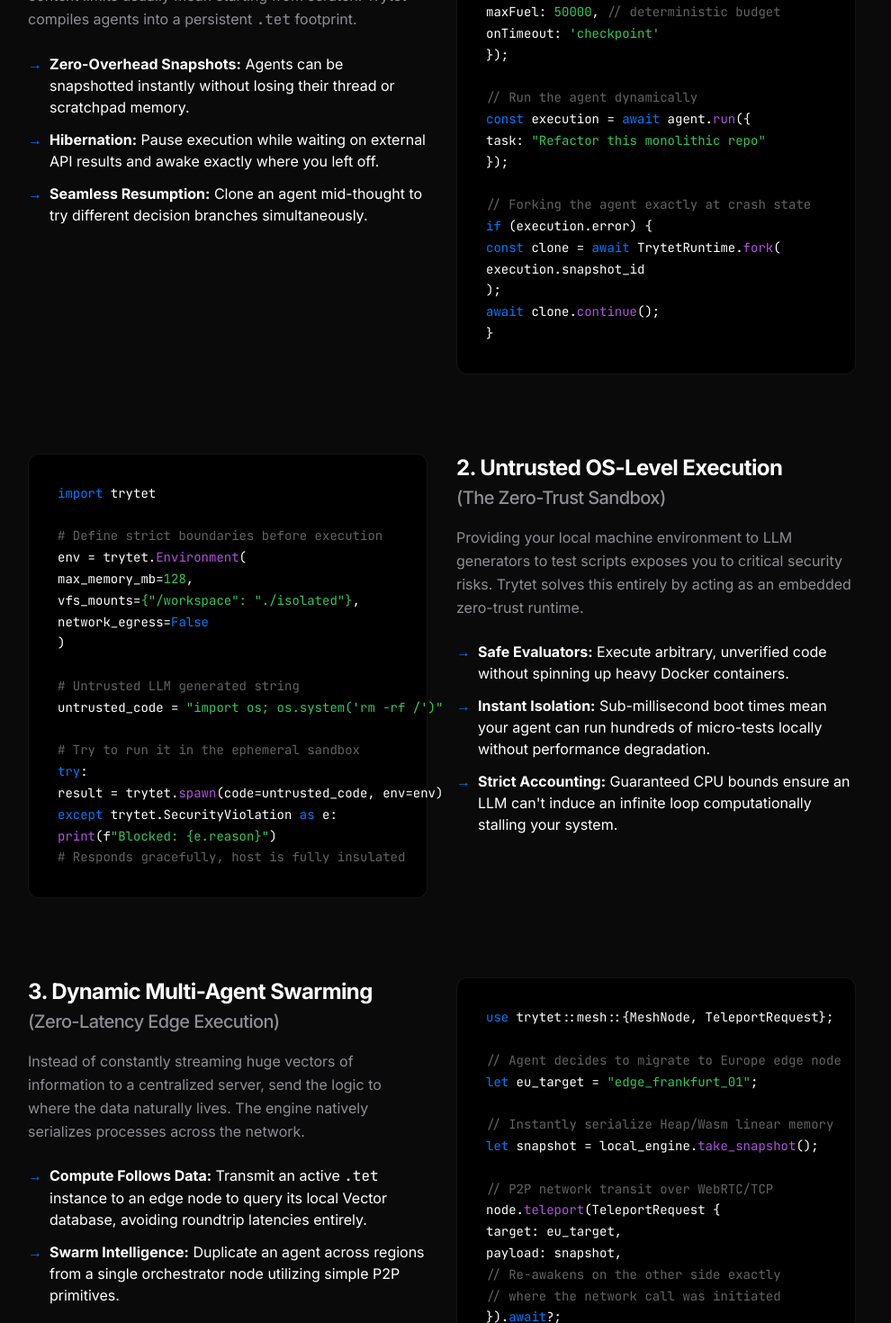
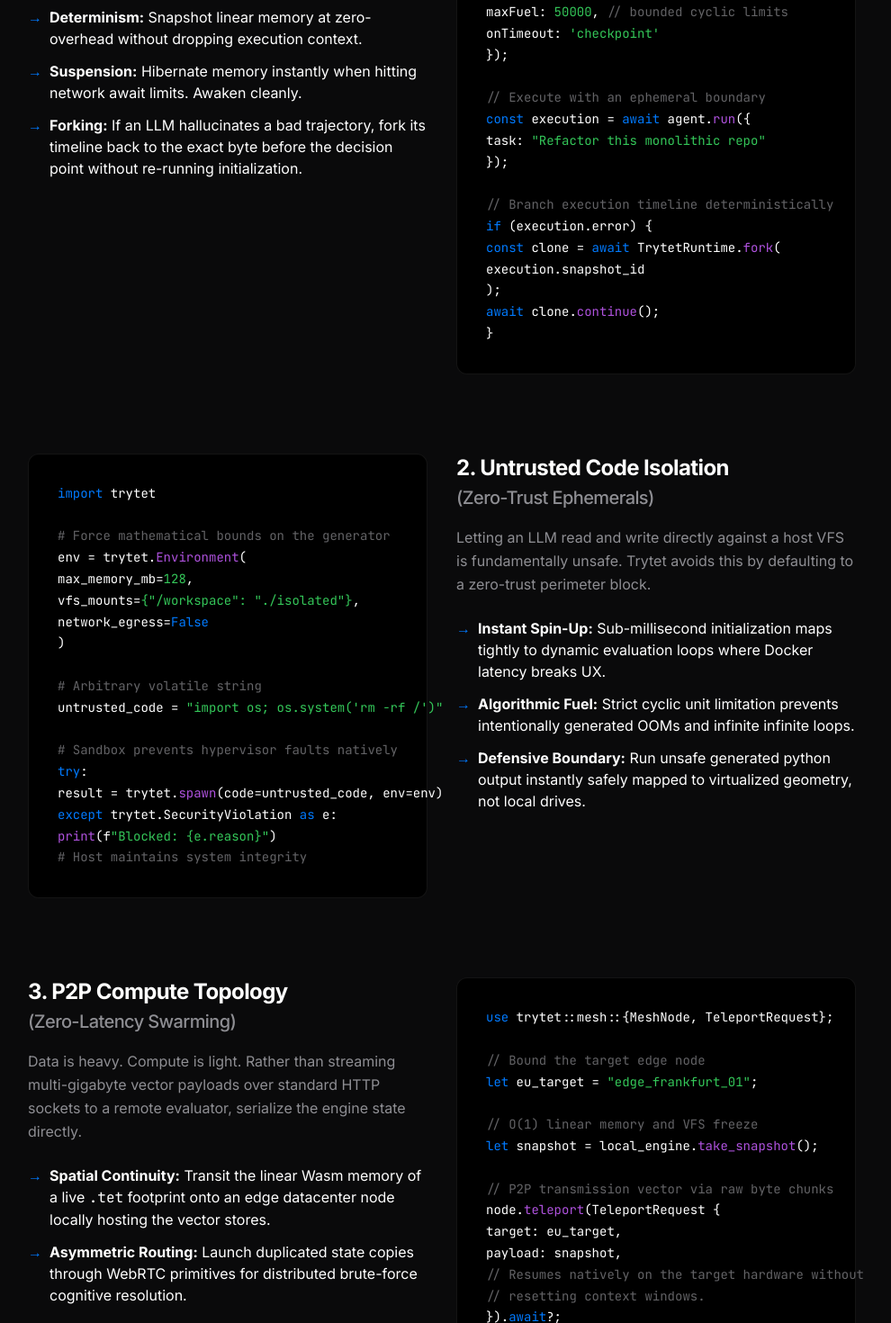
Before and after one commit to bneb/trytet, a Next.js app in the folder playground/: page /how-to in a window 1280 px wide. Shown: the part 540-2010 px from the top of the page at 90% size, without its empty margins (149-1139 px from the left). Built offline with nearby package versions, Linux system fonts and the light colour scheme.

Commit message:
docs(landing): tune copy to coasting valedictorian persona

```diff
--- a/playground/src/app/how-to/page.tsx
+++ b/playground/src/app/how-to/page.tsx
@@ -10,10 +10,10 @@
             <div className="w-full flex justify-center">
                 <header className="pt-24 pb-12 px-10 w-full max-w-[1000px]">
                     <h1 className="text-[clamp(32px,6vw,56px)] font-bold tracking-tight mb-4 leading-[1.1]">
-                        Unleashing Autonomous Agents
+                        Architecting stateful agents.
                     </h1>
                     <p className="text-[18px] text-[var(--text-sub)] max-w-[700px]">
-                        Trytet isn't just an execution sandbox; it is an embeddable compute substrate designed to solve the hardest problems in agentic workflows: context limits, untrusted code execution, and geographic latency.
+                        Trytet is an embeddable Wasm substrate. It handles the heavily-constrained problems of agent architecture natively: resolving context crashes, isolating untrusted code, and serializing state for geographic transit.
                     </p>
                 </header>
             </div>
@@ -24,41 +24,41 @@
                     {/* Use Case 1 */}
                     <section className="col-span-12 grid grid-cols-1 md:grid-cols-2 gap-8 items-start">
                         <div>
-                            <h2 className="text-2xl font-bold tracking-tight mb-4">1. The "Indestructible" AI Agent <br/><span className="text-[var(--text-sub)] text-xl font-medium">(LangChain Integration)</span></h2>
+                            <h2 className="text-2xl font-bold tracking-tight mb-4">1. Persistent Agent Memory <br/><span className="text-[var(--text-sub)] text-xl font-medium">(LangChain Integration)</span></h2>
                             <p className="text-[var(--text-sub)] leading-relaxed mb-6">
-                                When running long-lived autonomous agents (like Devin or AutoGPT), system crashes, network failures, or API context limits usually mean starting from scratch. Trytet compiles agents into a persistent <code>.tet</code> footprint.
+                                Agents crash. APIs rate-limit. Compiling the workflow into a deterministic <code>.tet</code> binary solves state retention.
                             </p>
                             <ul className="space-y-3">
                                 <li className="flex items-start">
                                     <span className="text-[var(--electric-blue)] font-bold mr-2">→</span>
-                                    <span><strong>Zero-Overhead Snapshots:</strong> Agents can be snapshotted instantly without losing their thread or scratchpad memory.</span>
+                                    <span><strong>Determinism:</strong> Snapshot linear memory at zero-overhead without dropping execution context.</span>
                                 </li>
                                 <li className="flex items-start">
                                     <span className="text-[var(--electric-blue)] font-bold mr-2">→</span>
-                                    <span><strong>Hibernation:</strong> Pause execution while waiting on external API results and awake exactly where you left off.</span>
+                                    <span><strong>Suspension:</strong> Hibernate memory instantly when hitting network await limits. Awaken cleanly.</span>
                                 </li>
                                 <li className="flex items-start">
                                     <span className="text-[var(--electric-blue)] font-bold mr-2">→</span>
-                                    <span><strong>Seamless Resumption:</strong> Clone an agent mid-thought to try different decision branches simultaneously.</span>
+                                    <span><strong>Forking:</strong> If an LLM hallucinates a bad trajectory, fork its timeline back to the exact byte before the decision point without re-running initialization.</span>
                                 </li>
                             </ul>
                         </div>
                         <div className="code-block w-full">
-<pre><code><span className="comment text-[var(--code-comment)]">// Wrapping an autonomous agent in Trytet</span><br/>
+<pre><code><span className="comment text-[var(--code-comment)]">// Wrap the agent in a deterministic runtime</span><br/>
 <span className="keyword text-[var(--electric-blue)]">import</span> {'{'} TrytetRuntime {'}'} <span className="keyword text-[var(--electric-blue)]">from</span> <span className="string text-[var(--mint-success)]">'@trytet/sdk'</span>;<br/>
 <br/>
 <span className="keyword text-[var(--electric-blue)]">const</span> agent = <span className="keyword text-[var(--electric-blue)]">new</span> TrytetRuntime({'{'}<br/>
     wasmBinary: <span className="string text-[var(--mint-success)]">'./agent-core.tet'</span>,<br/>
-    maxFuel: <span className="string text-[var(--mint-success)]">50000</span>, <span className="comment text-[var(--code-comment)]">// deterministic budget</span><br/>
+    maxFuel: <span className="string text-[var(--mint-success)]">50000</span>, <span className="comment text-[var(--code-comment)]">// bounded cyclic limits</span><br/>
     onTimeout: <span className="string text-[var(--mint-success)]">'checkpoint'</span><br/>
 {'}'});<br/>
 <br/>
-<span className="comment text-[var(--code-comment)]">// Run the agent dynamically</span><br/>
+<span className="comment text-[var(--code-comment)]">// Execute with an ephemeral boundary</span><br/>
 <span className="keyword text-[var(--electric-blue)]">const</span> execution = <span className="keyword text-[var(--electric-blue)]">await</span> agent.<span className="function text-[var(--magenta-teleport)]">run</span>({'{'} <br/>
     task: <span className="string text-[var(--mint-success)]">"Refactor this monolithic repo"</span> <br/>
 {'}'});<br/>
 <br/>
-<span className="comment text-[var(--code-comment)]">// Forking the agent exactly at crash state</span><br/>
+<span className="comment text-[var(--code-comment)]">// Branch execution timeline deterministically</span><br/>
 <span className="keyword text-[var(--electric-blue)]">if</span> (execution.error) {'{'}<br/>
     <span className="keyword text-[var(--electric-blue)]">const</span> clone = <span className="keyword text-[var(--electric-blue)]">await</span> TrytetRuntime.<span className="function text-[var(--magenta-teleport)]">fork</span>(<br/>
         execution.snapshot_id<br/>
@@ -73,40 +73,40 @@
                         <div className="code-block w-full order-2 md:order-1">
 <pre><code><span className="keyword text-[var(--electric-blue)]">import</span> trytet<br/>
 <br/>
-<span className="comment text-[var(--code-comment)]"># Define strict boundaries before execution</span><br/>
+<span className="comment text-[var(--code-comment)]"># Force mathematical bounds on the generator</span><br/>
 env = trytet.<span className="function text-[var(--magenta-teleport)]">Environment</span>(<br/>
     max_memory_mb=<span className="string text-[var(--mint-success)]">128</span>,<br/>
     vfs_mounts={<span className="string text-[var(--mint-success)]">{'{'}"/workspace": "./isolated"{'}'}</span>},<br/>
     network_egress=<span className="keyword text-[var(--electric-blue)]">False</span><br/>
 )<br/>
 <br/>
-<span className="comment text-[var(--code-comment)]"># Untrusted LLM generated string</span><br/>
+<span className="comment text-[var(--code-comment)]"># Arbitrary volatile string</span><br/>
 untrusted_code = <span className="string text-[var(--mint-success)]">"import os; os.system('rm -rf /')"</span><br/>
 <br/>
-<span className="comment text-[var(--code-comment)]"># Try to run it in the ephemeral sandbox</span><br/>
+<span className="comment text-[var(--code-comment)]"># Sandbox prevents hypervisor faults natively</span><br/>
 <span className="keyword text-[var(--electric-blue)]">try</span>:<br/>
     result = trytet.<span className="function text-[var(--magenta-teleport)]">spawn</span>(code=untrusted_code, env=env)<br/>
 <span className="keyword text-[var(--electric-blue)]">except</span> trytet.SecurityViolation <span className="keyword text-[var(--electric-blue)]">as</span> e:<br/>
     <span className="function text-[var(--magenta-teleport)]">print</span>(f<span className="string text-[var(--mint-success)]">"Blocked: {'{'}e.reason{'}'}"</span>) <br/>
-    <span className="comment text-[var(--code-comment)]"># Responds gracefully, host is fully insulated</span></code></pre>
+    <span className="comment text-[var(--code-comment)]"># Host maintains system integrity</span></code></pre>
                         </div>
                         <div className="order-1 md:order-2">
-                            <h2 className="text-2xl font-bold tracking-tight mb-4">2. Untrusted OS-Level Execution <br/><span className="text-[var(--text-sub)] text-xl font-medium">(The Zero-Trust Sandbox)</span></h2>
+                            <h2 className="text-2xl font-bold tracking-tight mb-4">2. Untrusted Code Isolation <br/><span className="text-[var(--text-sub)] text-xl font-medium">(Zero-Trust Ephemerals)</span></h2>
                             <p className="text-[var(--text-sub)] leading-relaxed mb-6">
-                                Providing your local machine environment to LLM generators to test scripts exposes you to critical security risks. Trytet solves this entirely by acting as an embedded zero-trust runtime.
+                                Letting an LLM read and write directly against a host VFS is fundamentally unsafe. Trytet avoids this by defaulting to a zero-trust perimeter block.
                             </p>
                             <ul className="space-y-3">
                                 <li className="flex items-start">
                                     <span className="text-[var(--electric-blue)] font-bold mr-2">→</span>
-                                    <span><strong>Safe Evaluators:</strong> Execute arbitrary, unverified code without spinning up heavy Docker containers.</span>
+                                    <span><strong>Instant Spin-Up:</strong> Sub-millisecond initialization maps tightly to dynamic evaluation loops where Docker latency breaks UX.</span>
                                 </li>
                                 <li className="flex items-start">
                                     <span className="text-[var(--electric-blue)] font-bold mr-2">→</span>
-                                    <span><strong>Instant Isolation:</strong> Sub-millisecond boot times mean your agent can run hundreds of micro-tests locally without performance degradation.</span>
+                                    <span><strong>Algorithmic Fuel:</strong> Strict cyclic unit limitation prevents intentionally generated OOMs and infinite infinite loops.</span>
                                 </li>
                                 <li className="flex items-start">
                                     <span className="text-[var(--electric-blue)] font-bold mr-2">→</span>
-                                    <span><strong>Strict Accounting:</strong> Guaranteed CPU bounds ensure an LLM can't induce an infinite loop computationally stalling your system.</span>
+                                    <span><strong>Defensive Boundary:</strong> Run unsafe generated python output instantly safely mapped to virtualized geometry, not local drives.</span>
                                 </li>
                             </ul>
                         </div>
@@ -115,36 +115,36 @@
                     {/* Use Case 3 */}
                     <section className="col-span-12 grid grid-cols-1 md:grid-cols-2 gap-8 items-start mt-12">
                         <div>
-                            <h2 className="text-2xl font-bold tracking-tight mb-4">3. Dynamic Multi-Agent Swarming <br/><span className="text-[var(--text-sub)] text-xl font-medium">(Zero-Latency Edge Execution)</span></h2>
+                            <h2 className="text-2xl font-bold tracking-tight mb-4">3. P2P Compute Topology <br/><span className="text-[var(--text-sub)] text-xl font-medium">(Zero-Latency Swarming)</span></h2>
                             <p className="text-[var(--text-sub)] leading-relaxed mb-6">
-                                Instead of constantly streaming huge vectors of information to a centralized server, send the logic to where the data naturally lives. The engine natively serializes processes across the network.
+                                Data is heavy. Compute is light. Rather than streaming multi-gigabyte vector payloads over standard HTTP sockets to a remote evaluator, serialize the engine state directly.
                             </p>
                             <ul className="space-y-3">
                                 <li className="flex items-start">
                                     <span className="text-[var(--electric-blue)] font-bold mr-2">→</span>
-                                    <span><strong>Compute Follows Data:</strong> Transmit an active <code>.tet</code> instance to an edge node to query its local Vector database, avoiding roundtrip latencies entirely.</span>
+                                    <span><strong>Spatial Continuity:</strong> Transit the linear Wasm memory of a live <code>.tet</code> footprint onto an edge datacenter node locally hosting the vector stores.</span>
                                 </li>
                                 <li className="flex items-start">
                                     <span className="text-[var(--electric-blue)] font-bold mr-2">→</span>
-                                    <span><strong>Swarm Intelligence:</strong> Duplicate an agent across regions from a single orchestrator node utilizing simple P2P primitives.</span>
+                                    <span><strong>Asymmetric Routing:</strong> Launch duplicated state copies through WebRTC primitives for distributed brute-force cognitive resolution.</span>
                                 </li>
                             </ul>
                         </div>
                         <div className="code-block w-full">
 <pre><code><span className="keyword text-[var(--electric-blue)]">use</span> trytet::mesh::{'{'}MeshNode, TeleportRequest{'}'};<br/>
 <br/>
-<span className="comment text-[var(--code-comment)]">// Agent decides to migrate to Europe edge node</span><br/>
+<span className="comment text-[var(--code-comment)]">// Bound the target edge node</span><br/>
 <span className="keyword text-[var(--electric-blue)]">let</span> eu_target = <span className="string text-[var(--mint-success)]">"edge_frankfurt_01"</span>;<br/>
 <br/>
-<span className="comment text-[var(--code-comment)]">// Instantly serialize Heap/Wasm linear memory</span><br/>
+<span className="comment text-[var(--code-comment)]">// O(1) linear memory and VFS freeze</span><br/>
 <span className="keyword text-[var(--electric-blue)]">let</span> snapshot = local_engine.<span className="function text-[var(--magenta-teleport)]">take_snapshot</span>();<br/>
 <br/>
-<span className="comment text-[var(--code-comment)]">// P2P network transit over WebRTC/TCP</span><br/>
+<span className="comment text-[var(--code-comment)]">// P2P transmission vector via raw byte chunks</span><br/>
 node.<span className="function text-[var(--magenta-teleport)]">teleport</span>(TeleportRequest {'{'}<br/>
     target: eu_target,<br/>
     payload: snapshot,<br/>
-    <span className="comment text-[var(--code-comment)]">// Re-awakens on the other side exactly</span><br/>
-    <span className="comment text-[var(--code-comment)]">// where the network call was initiated</span><br/>
+    <span className="comment text-[var(--code-comment)]">// Resumes natively on the target hardware without</span><br/>
+    <span className="comment text-[var(--code-comment)]">// resetting context windows.</span><br/>
 {'}'}).<span className="keyword text-[var(--electric-blue)]">await</span>?;</code></pre>
                         </div>
                     </section>
--- a/playground/src/app/page.tsx
+++ b/playground/src/app/page.tsx
@@ -25,13 +25,13 @@
                 <main className="px-5 md:px-10 pb-24 w-full max-w-[1000px]">
                     <div className="flex flex-col gap-6 max-w-[800px]">
                         <p className="text-[18px] text-[var(--text-sub)] leading-relaxed">
-                            <strong className="text-[var(--text-main)]">Context Limits & Crashes:</strong> Traditional AI agents lose their memory when the system crashes or API limits are hit. Trytet compiles agents into a <code>.tet</code> footprint, allowing zero-overhead snapshots, hibernation mid-thought, and seamless state resumption.
+                            <strong className="text-[var(--text-main)]">Context Limits & Crashes:</strong> Agents halt. APIs rate-limit. Trytet drops execution context into a deterministic <code>.tet</code> binary. Snapshot them instantly, hibernate mid-thought, and safely fork states without re-running initialization.
                         </p>
                         <p className="text-[18px] text-[var(--text-sub)] leading-relaxed">
-                            <strong className="text-[var(--text-main)]">Untrusted Execution:</strong> Don't give an LLM root access to your machine. Trytet acts as an embedded zero-trust sandbox that spins up in sub-milliseconds with strict fuel accounting, isolating machine-generated code safely.
+                            <strong className="text-[var(--text-main)]">Untrusted Execution:</strong> Giving an LLM unverified host execution breaks security. We evaluate volatile code in an embedded, sub-millisecond sandbox wrapped with cryptographic fuel accounting.
                         </p>
                         <p className="text-[18px] text-[var(--text-sub)] leading-relaxed">
-                            <strong className="text-[var(--text-main)]">Edge Swarming:</strong> Compute should follow the data. Instantly migrate an active agent's linear memory across the globe via P2P primitives to query massive databases with zero latency.
+                            <strong className="text-[var(--text-main)]">Edge Swarming:</strong> Data is heavy. Compute is light. By serializing active Wasm memory, you can migrate live executing agents directly to edge nodes hosting your vector databases to eliminate latency.
                         </p>
 
                         <div className="flex items-center gap-4 mt-6">
```
